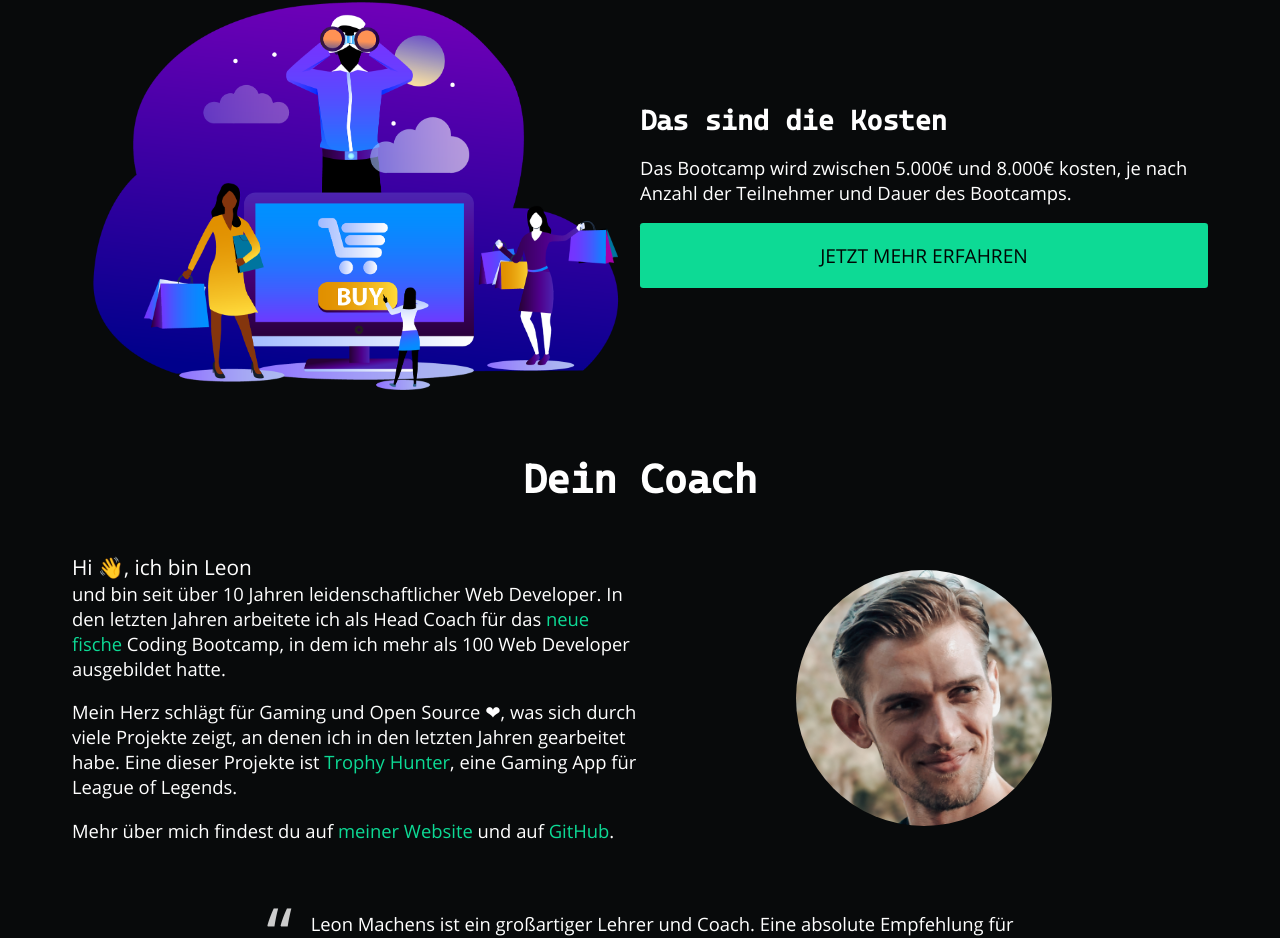
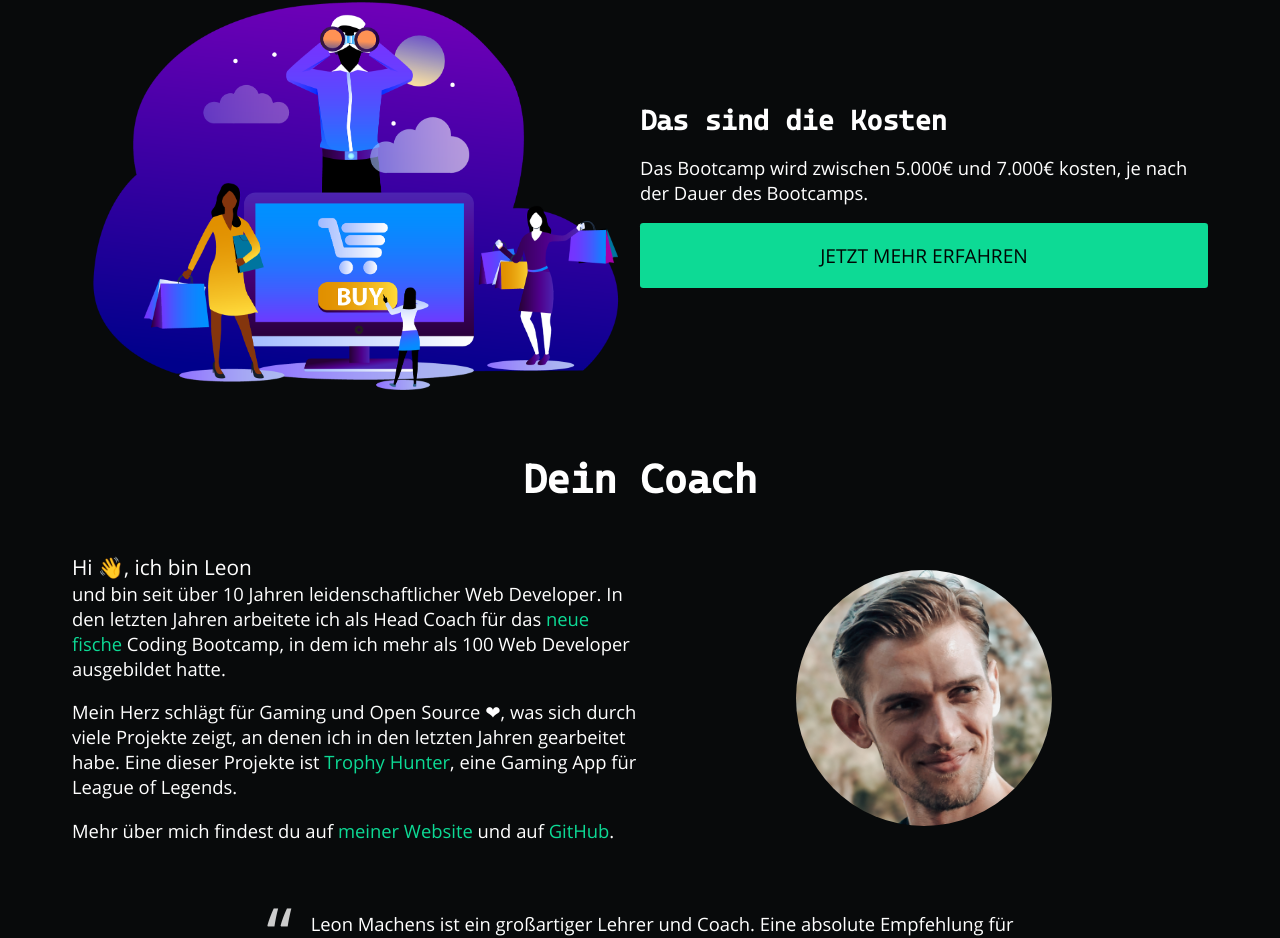
Before and after one commit to lmachens/devbuff, a Next.js app: page / in a window 1280 px wide. Shown: the part 3009-3947 px from the top of the page. Built offline with nearby package versions, Linux system fonts and the light colour scheme.

Commit message:
💬 Remove "Anzahl der Teilnehmer"

```diff
--- a/pages/index.tsx
+++ b/pages/index.tsx
@@ -202,8 +202,8 @@ const Home: NextPage = () => {
           <div className={styles.phase__info}>
             <h2>Das sind die Kosten</h2>
             <p>
-              Das Bootcamp wird zwischen 5.000€ und 8.000€ kosten, je nach
-              Anzahl der Teilnehmer und Dauer des Bootcamps.
+              Das Bootcamp wird zwischen 5.000€ und 7.000€ kosten, je nach der
+              Dauer des Bootcamps.
             </p>
             <a href="#start" className="button">
               Jetzt mehr erfahren
```
